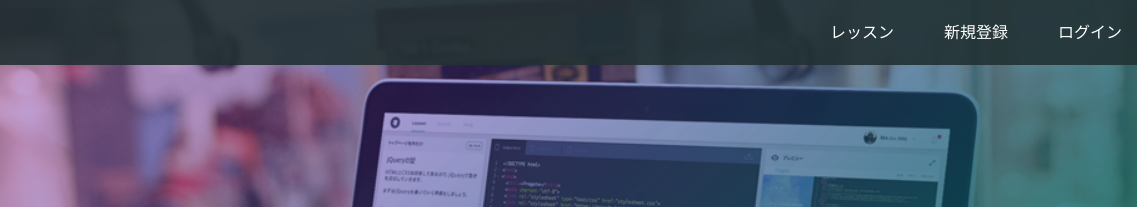
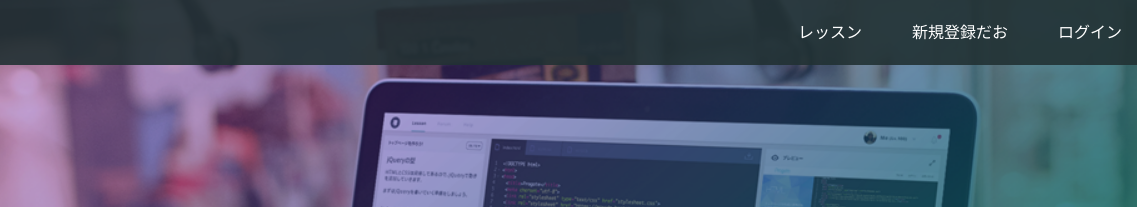
Before and after one commit to taipoyo/taipoyo.github.io, a plain HTML site: page index.html in a window 1280 px wide. Shown: the top 207 px of the page, 143-1280 px from the left. Drawn offline with Linux system fonts and the light colour scheme.

Commit message:
Update index.html

```diff
--- a/index.html
+++ b/index.html
@@ -16,7 +16,7 @@
       <span class="fa fa-bars menu-icon"></span>
       <div class="header-right">
         <a href="#">レッスン</a>
-        <a href="#">新規登録</a>
+        <a href="#">新規登録だお</a>
         <a href="#" class="login">ログイン</a>
       </div>
     </div>
```
